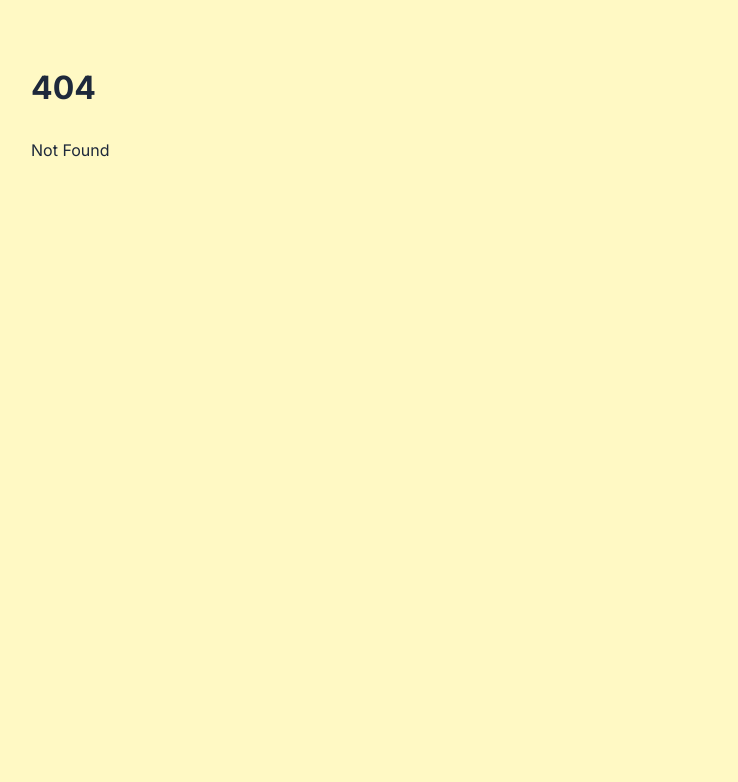
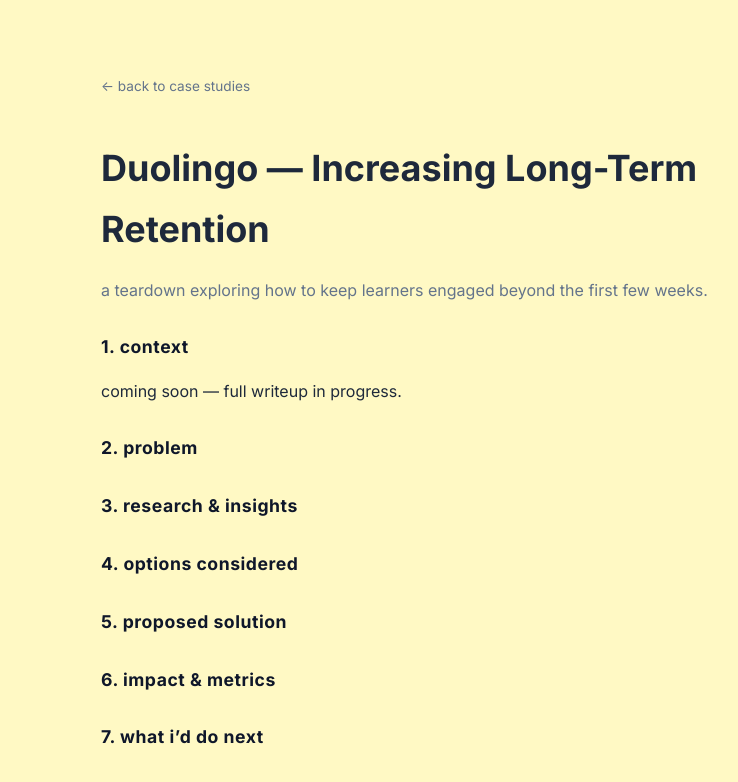
Before and after one commit to Aagam2020/aagam-site, a SvelteKit app: page /duolingo-retention in a window 1280 px wide. Before the commit this address had no page. Shown: the top 782 px of the page, without its empty margins (159-897 px from the left). Built offline with nearby package versions, Linux system fonts and the light colour scheme.

Commit message:
Create +page.svelte

```diff
--- /dev/null
+++ b/src/routes/duolingo-retention/+page.svelte
@@ -0,0 +1,93 @@
+<svelte:head>
+  <title>Duolingo — Increasing Long-Term Retention | aagam shah</title>
+  <meta
+    name="description"
+    content="A product case study exploring how Duolingo can improve long-term retention using behavioral design and lightweight social mechanics."
+  />
+</svelte:head>
+
+<main class="case-study">
+  <a href="/#case-studies" class="back-link">← back to case studies</a>
+
+  <h1>Duolingo — Increasing Long-Term Retention</h1>
+  <p class="case-study-tagline">
+    a teardown exploring how to keep learners engaged beyond the first few weeks.
+  </p>
+
+  <section>
+    <h2>1. context</h2>
+    <p>coming soon — full writeup in progress.</p>
+  </section>
+
+  <section>
+    <h2>2. problem</h2>
+    <p></p>
+  </section>
+
+  <section>
+    <h2>3. research & insights</h2>
+    <p></p>
+  </section>
+
+  <section>
+    <h2>4. options considered</h2>
+    <p></p>
+  </section>
+
+  <section>
+    <h2>5. proposed solution</h2>
+    <p></p>
+  </section>
+
+  <section>
+    <h2>6. impact & metrics</h2>
+    <p></p>
+  </section>
+
+  <section>
+    <h2>7. what i’d do next</h2>
+    <p></p>
+  </section>
+</main>
+
+<style>
+  .case-study {
+    max-width: 760px;
+    margin: 0 auto;
+    padding: 2rem 1.25rem 4rem;
+  }
+
+  .case-study h1 {
+    font-size: clamp(1.75rem, 3vw, 2.25rem);
+    margin-bottom: 0.5rem;
+  }
+
+  .case-study-tagline {
+    color: #64748b;
+    margin-bottom: 1.75rem;
+  }
+
+  .case-study section {
+    margin-bottom: 1.75rem;
+  }
+
+  .case-study h2 {
+    font-size: 1.1rem;
+    text-transform: lowercase;
+    letter-spacing: 0.03em;
+    margin-bottom: 0.4rem;
+    color: #0f172a;
+  }
+
+  .back-link {
+    font-size: 0.85rem;
+    text-decoration: none;
+    color: #64748b;
+    display: inline-block;
+    margin-bottom: 1rem;
+  }
+
+  .back-link:hover {
+    text-decoration: underline;
+  }
+</style>
```
